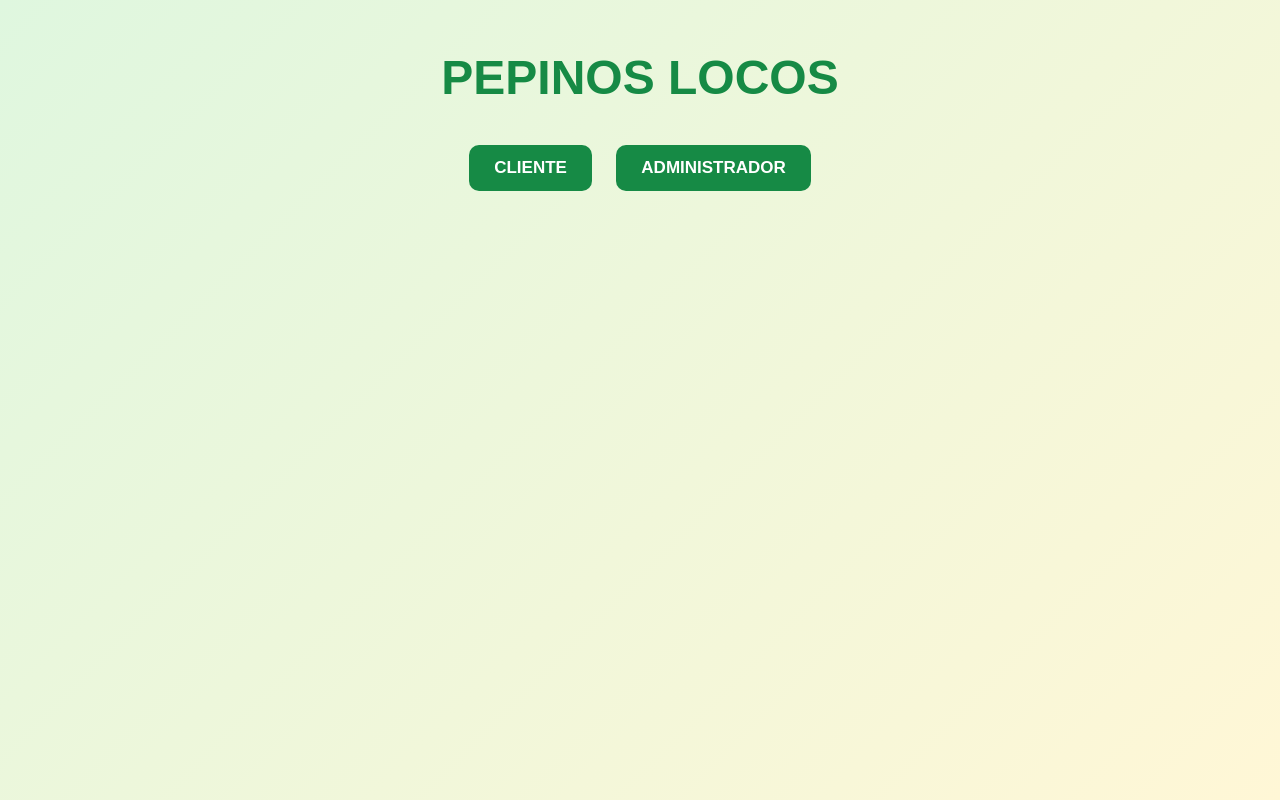
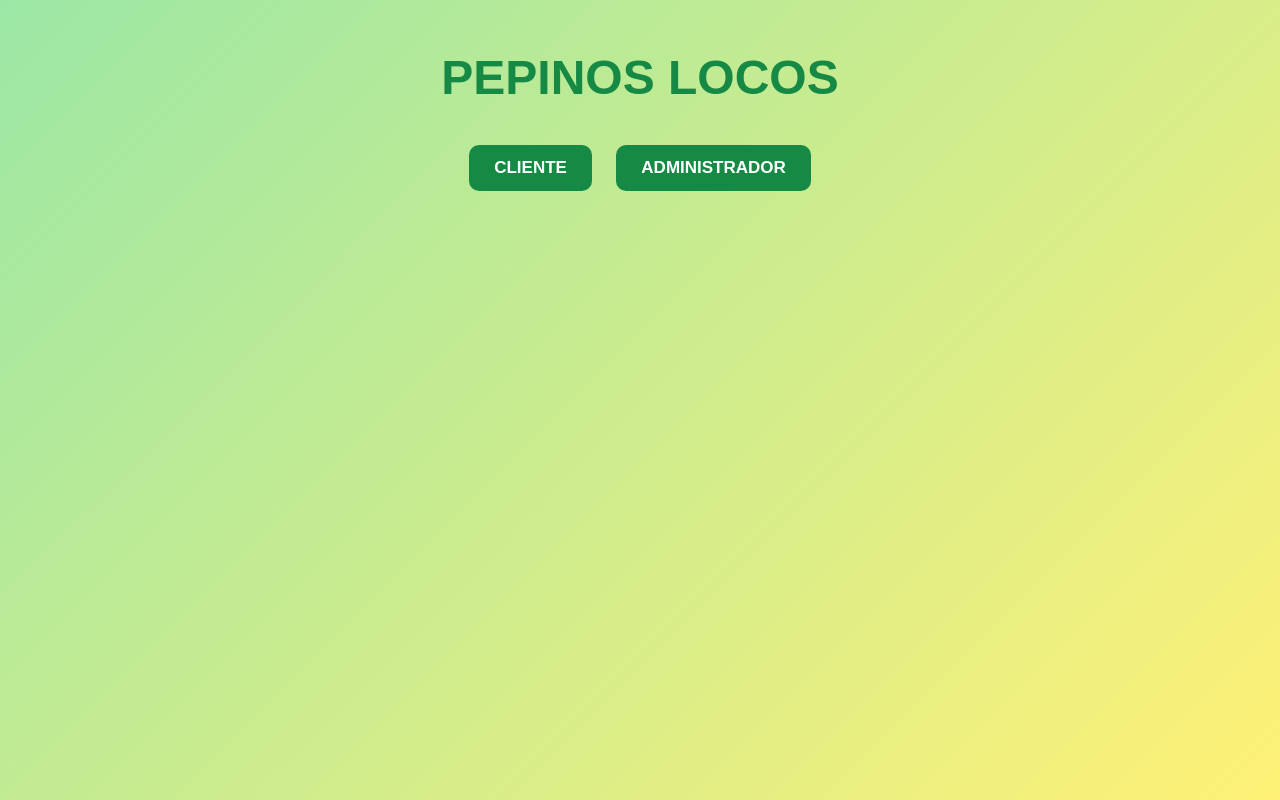
Before and after one commit to borjamarcela166-jpg/pepinos-locos, a Flask app: page / in a window 1280 px wide. Run offline with Flask 3, Linux system fonts and the light colour scheme.

Commit message:
Update estilo.css

```diff
--- a/static/estilo.css
+++ b/static/estilo.css
@@ -7,7 +7,7 @@ body {
     padding: 30px 15px;
     font-family: Arial, sans-serif;
     text-align: center;
-    background: linear-gradient(135deg, #dff7df, #fff7d6);
+   background: linear-gradient(135deg, #9be7a5, #fff176);
     color: #333;
     min-height: 100vh;
 }
```
